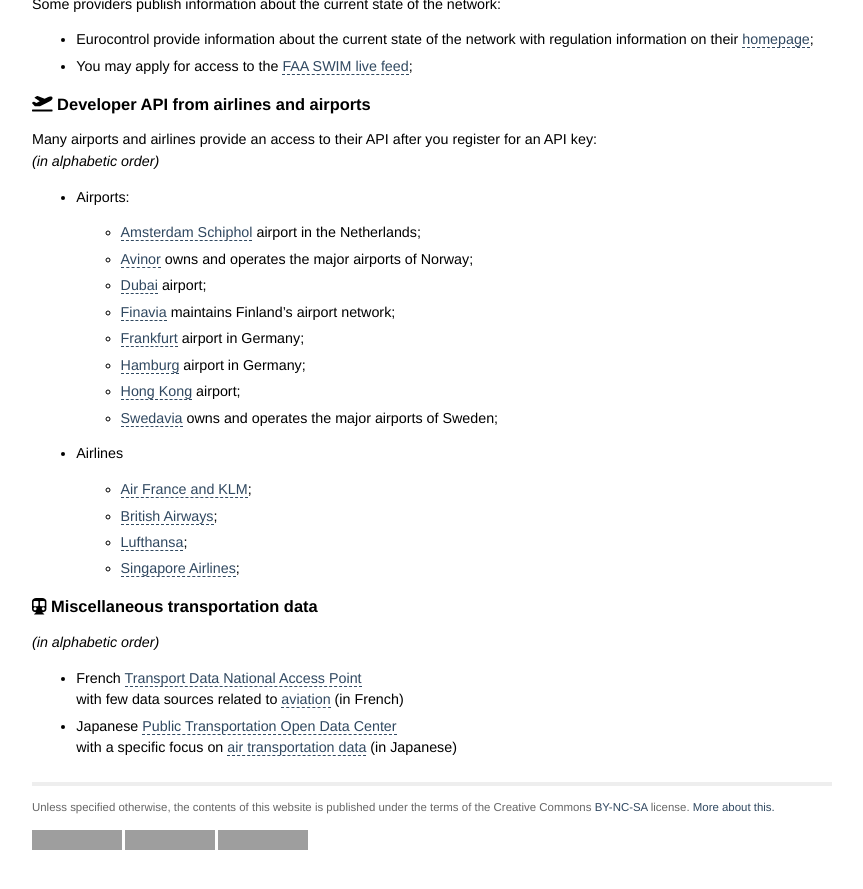
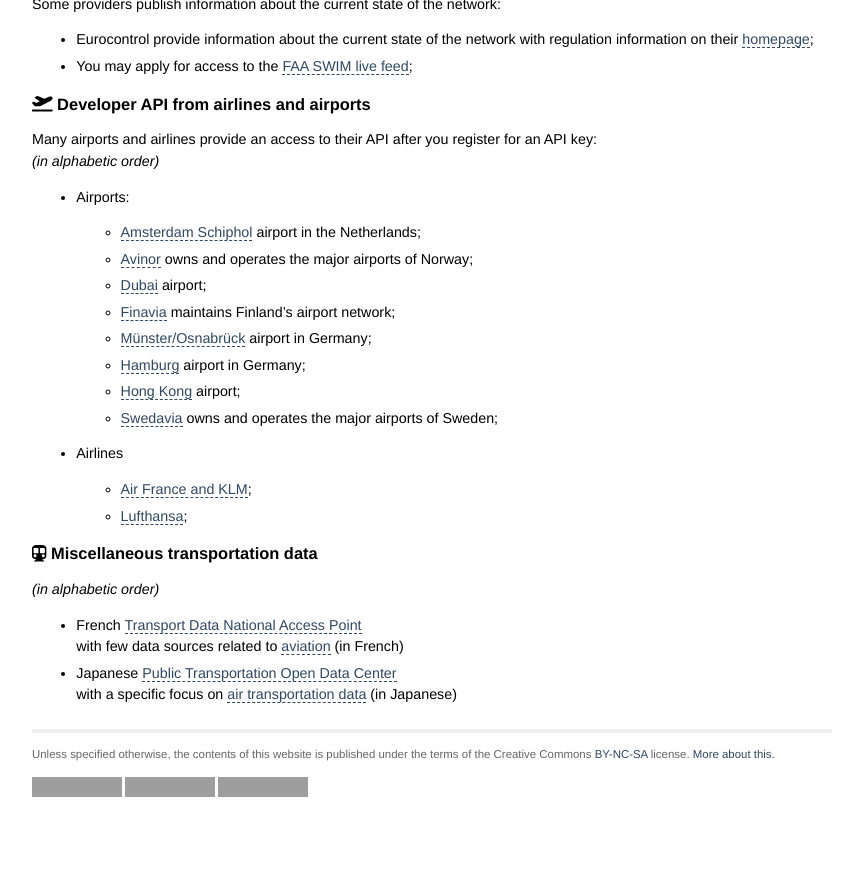
Before and after one commit to open-aviation/atmdata, a Jekyll site: the page built from _pages/data_sources.md, in a window 1280 px wide and 900 px high, scrolled down 2353 px, cut to the strip 0-889 px from the top of the window. Shown: the whole strip, without its empty margins (208-1071 px from the left). Built offline with Jekyll 4.4.1, drawn with Linux system fonts in a browser that asks for light colours; nearby versions of some CDN libraries; after the commit the page ends 3200 px from its top, so only the background shows below that; grey boxes are pictures that could not be loaded.

Commit message:
Update data_sources.md
Removed data sources not being available anymore to the public. Added airport EDDG/FMO .

```diff
--- a/_pages/data_sources.md
+++ b/_pages/data_sources.md
@@ -104,16 +104,14 @@ _(in alphabetic order)_
   - [Avinor](https://avinor.no/en/corporate/services/flydata/flydata-i-xml-format) owns and operates the major airports of Norway;
   - [Dubai](https://www.dubaipulse.gov.ae/organisation/dubai-airports/service/dubai-airports-flight-info) airport;
   - [Finavia](https://developer.finavia.fi/) maintains Finland's airport network;
-  - [Frankfurt](https://developer.fraport.de/) airport in Germany;
+  - [Münster/Osnabrück](https://opendata.stadt-muenster.de/dataset/flugplandaten-des-flughafen-m%C3%BCnsterosnabr%C3%BCck-fmo) airport in Germany;
   - [Hamburg](https://portal.api.hamburg-airport.de/) airport in Germany;
   - [Hong Kong](https://data.gov.hk/en-data/dataset/aahk-team1-flight-info) airport;
   - [Swedavia](https://apideveloper.swedavia.se/) owns and operates the major airports of Sweden;
 
 - Airlines
   - [Air France and KLM](https://developer.airfranceklm.com/);
-  - [British Airways](https://developer.iairgroup.com/british_airways);
   - [Lufthansa](https://developer.lufthansa.com/);
-  - [Singapore Airlines](https://developer.singaporeair.com/docs/Flight_Status/);
 
 ## <i class="fas fa-subway"></i> Miscellaneous transportation data
 
```
